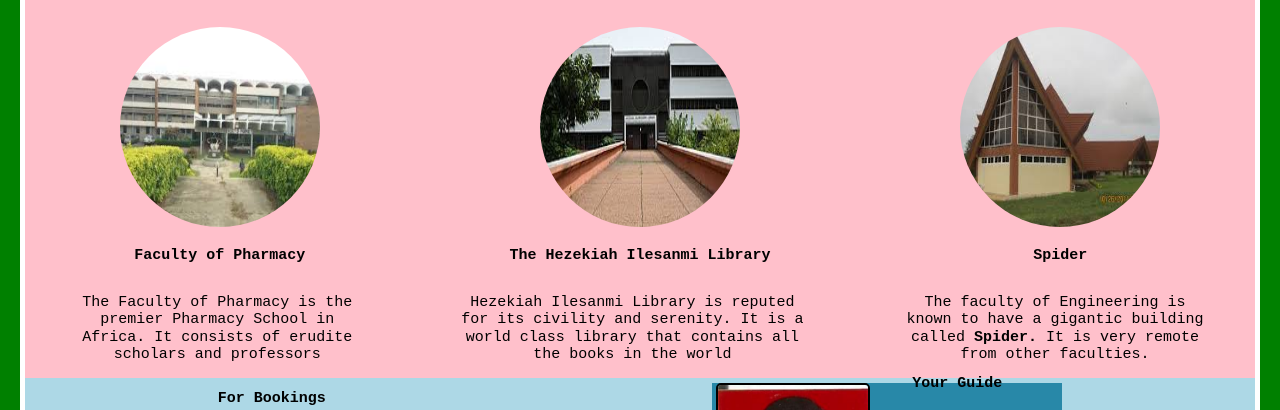
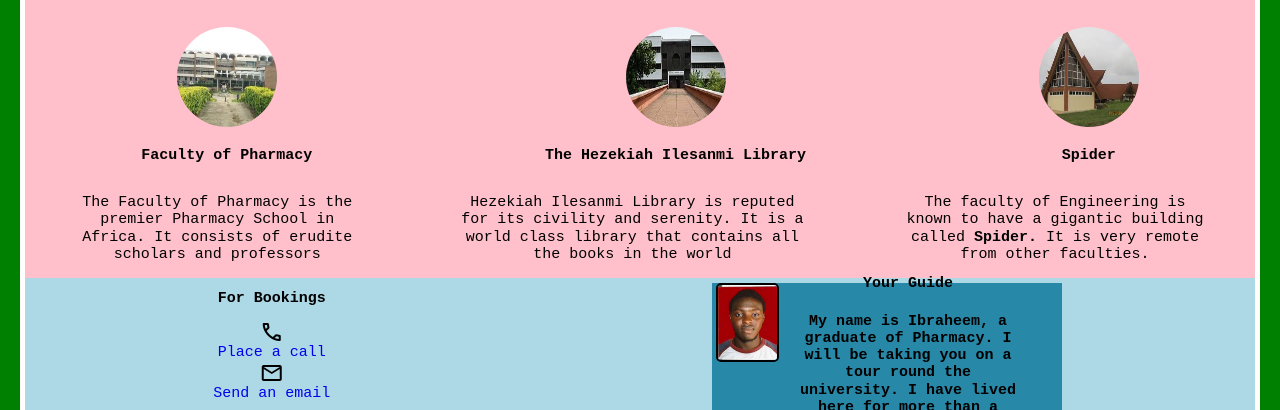
Before and after one commit to Ibrahola/School, a website: page index.html in a window 1280 px wide. Shown: the part 473-883 px from the top of the page. Drawn offline with nearby package versions, Linux system fonts and the light colour scheme; a web font is replaced by a local one.

Commit message:
Added media

```diff
--- a/index.css
+++ b/index.css
@@ -124,5 +124,13 @@ h1 {
     body {
         background: green;
     }
+    img {
+        height: 100px;
+        width: 100px;
+    }
+    #picture {
+        height: 75px;
+        width: 100px;
+    }
 
 }
```
